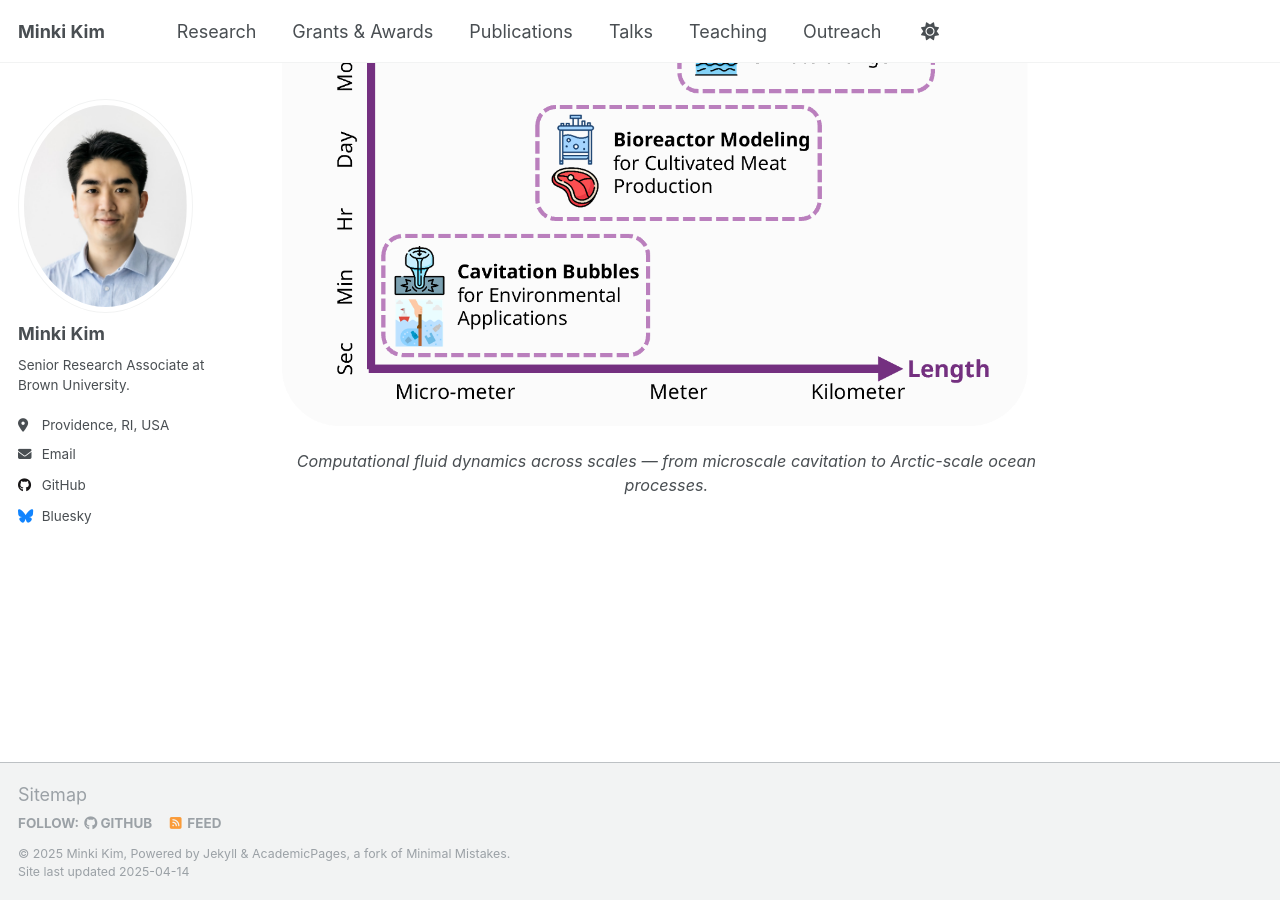
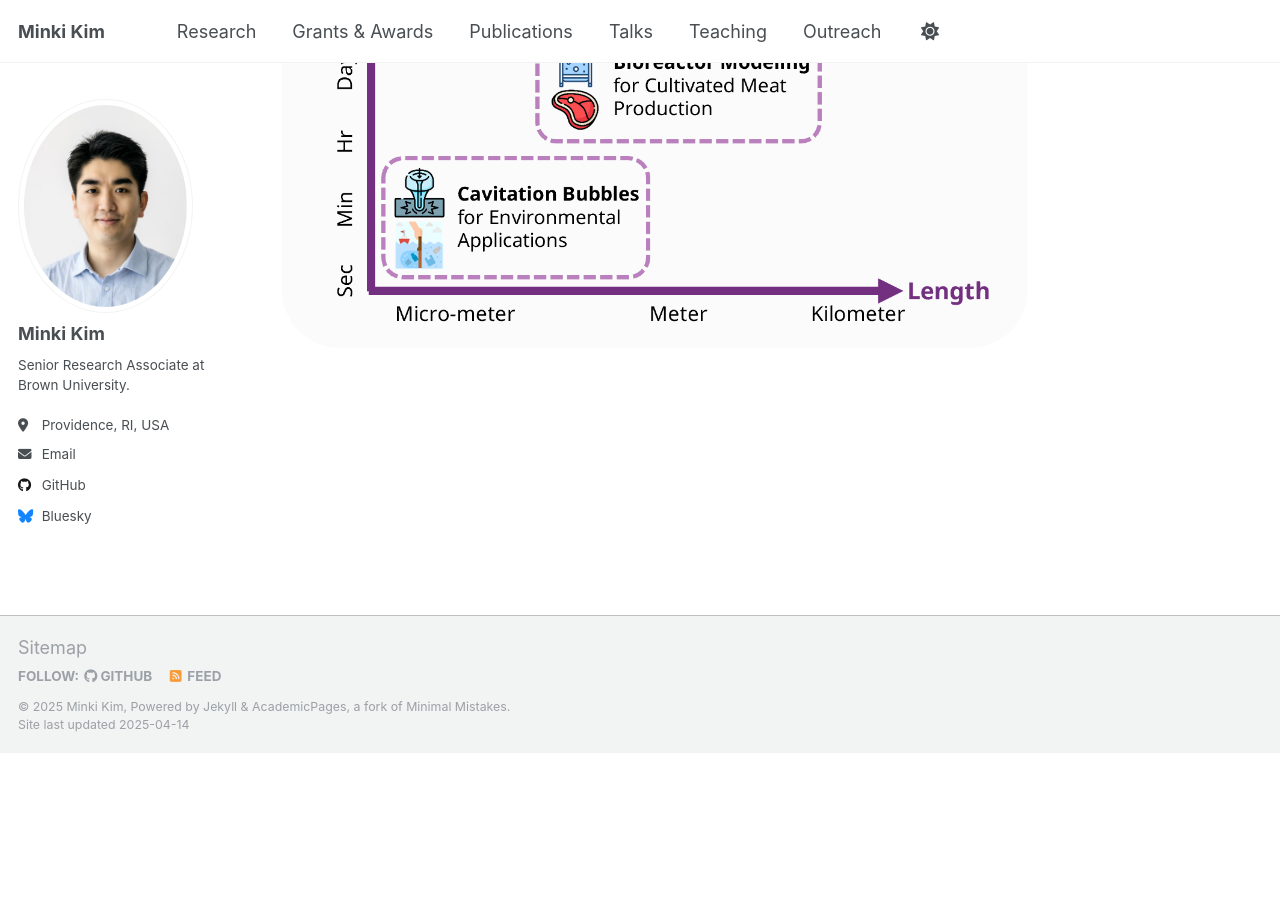
Before and after one commit to mkkim400/mkkim400.github.io, a Jekyll site: the page built from _pages/about.md, in a window 1280 px wide and 900 px high, scrolled down 779 px. Built offline with Jekyll 4.4.1, drawn with Linux system fonts in a browser that asks for light colours; after the commit the page ends 1532 px from its top, so only the background shows below that.

Commit message:
Update about.md

```diff
--- a/_pages/about.md
+++ b/_pages/about.md
@@ -13,14 +13,9 @@ Welcome! I am **Minki Kim**, a Senior Research Associate in the **[Wilhelmus Lab
 At Brown, I contribute to interdisciplinary projects that bridge fluid mechanics, climate science, biological engineering, and applied mathematics. I also enjoy mentoring students and collaborating across fields to create open-source tools for complex fluid systems. I received my Ph.D. in Mechanical Engineering and Scientific Computing in the **[Scientific Computing and Flow Physics Laboratory](https://public.websites.umich.edu/~ejohnsen/home.html)** from the **University of Michigan, Ann Arbor**, and my undergraduate degree from **Seoul National University**.
 
 <!-- Feel free to explore my [publications](/publications/), check out ongoing [projects](/portfolio/), or [download my CV](/files/MinkiKim_CV.pdf). -->
-<br>
-<br>
 
 ![CFD across scales](/images/Fig_total.png)
 
-<p style="text-align:center; font-style: italic; font-size: 0.9rem;">
-  Computational fluid dynamics across scales — from microscale cavitation to Arctic-scale ocean processes.
-</p>
 
 <!--
 <div style="display: grid; grid-template-columns: 1fr 1fr; gap: 10;">
```
